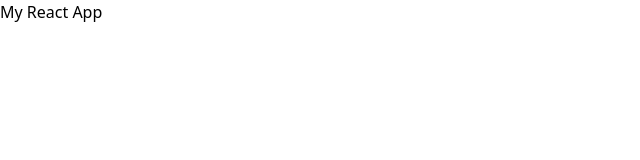
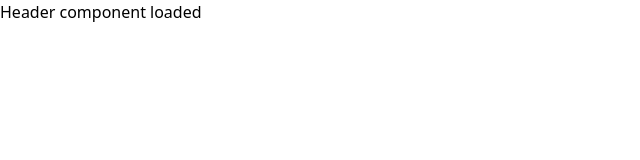
Before and after one commit to AdrianCardonaCandil/perezandbeers, a React (Vite) app in the folder frontend/: page / in a window 1280 px wide. Shown: the top 160 px of the page, without its empty margins (0-640 px from the left). Built offline with nearby package versions, Linux system fonts and the light colour scheme.

Commit message:
initial layout

```diff
--- a/frontend/src/App.jsx
+++ b/frontend/src/App.jsx
@@ -1,8 +1,36 @@
+import { BrowserRouter, Routes, Route } from "react-router-dom";
+import Header from "./components/common/Header";
+
+/**
+ * @file src/App.jsx
+ * @description Holds the logic for the app routing system and defines the main layout of the web site.
+ * @author Adrian Cardona Candil
+ */
+
+/**
+ * @function Layout
+ * @description Application layout component. Defines the scaffold of the application placing header,
+ * main content and footer.
+ * @returns {JSX.Element} Layout component.
+ */
+const Layout = () => {
+  return (
+    <div>
+      <Header />
+    </div>
+  )
+}
+
+/**
+ * @function App
+ * @description Main component of the application. Sets up routing system and layout.
+ * @returns {JSX.Element} App main component.
+ */
 const App = () => {
   return (
-    <div>
-      <h1>My React App</h1>
-    </div>
+    <BrowserRouter>
+      <Layout />
+    </BrowserRouter>
   );
 };
 
--- /dev/null
+++ b/frontend/src/components/common/Header.jsx
@@ -0,0 +1,21 @@
+/**
+ * @file src/components/common/Header.jsx
+ * @description Defined the header component for the web site.
+ * @author Adrian Cardona Candil
+ */
+
+/**
+ * @function Header
+ * @description Header component displayed on right side of the site.
+ * @returns {JSX.Element} Header component.
+ */
+
+const Header = () => {
+    return (
+        <header>
+            <p>Header component loaded</p>
+        </header>
+    )
+}
+
+export default Header;
--- a/frontend/src/main.jsx
+++ b/frontend/src/main.jsx
@@ -2,6 +2,12 @@ import { StrictMode } from "react";
 import { createRoot } from "react-dom/client";
 import "./index.css";
 import App from "./App.jsx";
+
+/**
+ * @file src/main.jsx
+ * @description Entry point for the React application.
+ * @author Adrian Cardona Candil
+ */
 
 createRoot(document.getElementById("root")).render(
   <StrictMode>
```
